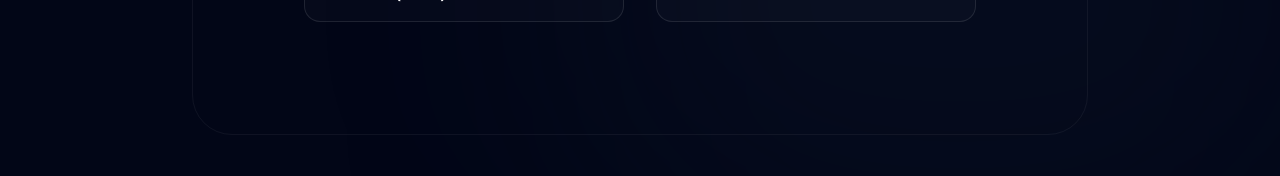
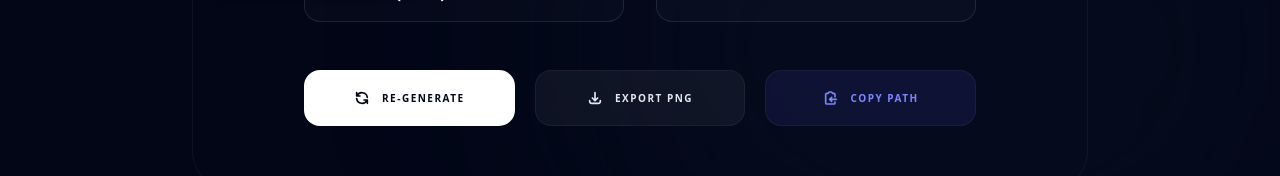
Before and after one commit to VishalThapaliya/avatar-generator, a React (Vite) app: page / in a window 1280 px wide. Shown: the part 724-900 px from the top of the page. Built offline with nearby package versions, Linux system fonts and the light colour scheme.

Commit message:
add avatar generator control buttons to generate, export, and copy path

```diff
--- a/src/components/AvatarGenerator.tsx
+++ b/src/components/AvatarGenerator.tsx
@@ -1,6 +1,7 @@
 import AvatarGeneratorInputs from "./AvatarGeneratorInputs";
 import AvatarGeneratorHeader from "./AvatarGeneratorHeader";
 import LoadingAvatar from "./LoadingAvatar";
+import AvatarGeneratorButtons from "./AvatarGeneratorButtons";
 
 const AvatarGenerator = () => {
 
@@ -17,6 +18,7 @@ const AvatarGenerator = () => {
 
             <div className="w-full max-w-2xl mx-auto">
               <AvatarGeneratorInputs />
+              <AvatarGeneratorButtons />
             </div>
         </div>
       </div>
--- /dev/null
+++ b/src/components/AvatarGeneratorButtons.tsx
@@ -0,0 +1,45 @@
+import React from 'react'
+import { useAvatarContext } from '../contexts/AvatarContext'
+
+const AvatarGeneratorButtons: React.FC = () => {
+    const { generateAvatar, copyUrl, downloadAvatar, isGenerating} = useAvatarContext();
+
+    const baseBtnClass = "h-14 px-8 rounded-2xl font-bold flex items-center justify-center gap-3 transition-all active:scale-95 disabled:opacity-40 disabled:cursor-not-allowed uppercase text-[10px] tracking-[0.15em] border border-white/5";
+  return (
+    <div className="grid grid-cols-1 sm:grid-cols-3 gap-5">
+        <button
+            disabled={isGenerating}
+            onClick={generateAvatar}
+            className={`${baseBtnClass} bg-white text-slate-950 hover:bg-slate-100 hover:shadow-[0_0_30px_rgba(255,255,255,0.1)] cursor-pointer`}
+        >
+            <svg className="w-4 h-4" fill="none" stroke="currentColor" viewBox="0 0 24 24">
+                <path strokeLinecap="round" strokeLinejoin="round" strokeWidth="2.5" d="M4 4v5h.582m15.356 2A8.001 8.001 0 004.582 9m0 0H9m11 11v-5h-.581m0 0a8.003 8.003 0 01-15.357-2m15.357 2H15"/>
+            </svg>
+            Re-generate
+        </button>
+
+        <button
+            disabled={isGenerating}
+            onClick={downloadAvatar}
+            className={`${baseBtnClass} bg-white/5 text-slate-200 hover:bg-white/20 cursor-pointer`}
+        >
+            <svg className="w-4 h-4" fill="none" stroke="currentColor" viewBox="0 0 24 24">
+                <path strokeLinecap="round" strokeLinejoin="round" strokeWidth="2.5" d="M4 16v1a3 3 0 003 3h10a3 3 0 003-3v-1m-4-4l-4 4m0 0l-4-4m4 4V4" />
+            </svg>
+            Export PNG
+        </button>
+
+        <button
+            disabled={isGenerating}
+            onClick={copyUrl}
+            className={`${baseBtnClass} bg-indigo-500/10 text-indigo-400 border-indigo-500/20 hover:bg-indigo-500/20 cursor-pointer`}
+        >
+           <svg className="w-4 h-4" fill="none" stroke="currentColor" viewBox="0 0 24 24"><path strokeLinecap="round" strokeLinejoin="round" strokeWidth="2.5" d="M8 5H6a2 2 0 00-2 2v12a2 2 0 002 2h10a2 2 0 002-2v-1M8 5a2 2 0 012-2h2a2 2 0 012 2m0 0h2a2 2 0 012 2v3m2 4H10m0 0l3-3m-3 3l3 3" /></svg>
+            Copy Path
+        </button>
+
+    </div>
+  )
+}
+
+export default AvatarGeneratorButtons
--- a/src/contexts/AvatarContext.tsx
+++ b/src/contexts/AvatarContext.tsx
@@ -71,13 +71,43 @@ export const AvatarProvider: React.FC<AvatarProviderProps> = ({ children, addToa
         setLoadingStatus('');
     }, [imgType, getUrl, isGenerating]);
 
+    const copyUrl = useCallback(() => {
+        if(!imgSrc) return;
+
+        navigator.clipboard.writeText(imgSrc)
+            .then(() => addToast('Direct link copied!', 'success'))
+            .catch(() => addToast('Clipboard error', 'error'));
+    }, [imgSrc, addToast]);
+
+    const downloadAvatar = useCallback(async () => {
+        if(!imgSrc) return;
+
+        try {
+            addToast('Preparing download package...', 'info');
+            const response = await fetch(imgSrc);
+            const blob = await response.blob();
+            console.log("Blob: ", blob);
+            const url = window.URL.createObjectURL(blob);
+            const a = document.createElement('a');
+            a.href = url;
+            a.download = `avatar=${seed}.png`;
+            document.body.appendChild(a);
+            a.click();
+            window.URL.revokeObjectURL(url);
+            document.body.removeChild(a);
+            addToast('Asset saved successfully', 'success');
+        } catch (err) {
+            window.open(imgSrc, '_blank');
+        }
+    }, [imgSrc, seed, addToast]);
+
     useEffect(() => {
         setImgSrc(getUrl(imgType, seed));
     },[imgType, seed, getUrl]);
 
 
     const value: AvatarContextState = {
-        imgSrc, imgType, seed, isGenerating, loadingStatus, setImgType, setSeed, generateAvatar
+        imgSrc, imgType, seed, isGenerating, loadingStatus, setImgType, setSeed, generateAvatar, copyUrl, downloadAvatar
     };
 
     return (
```
